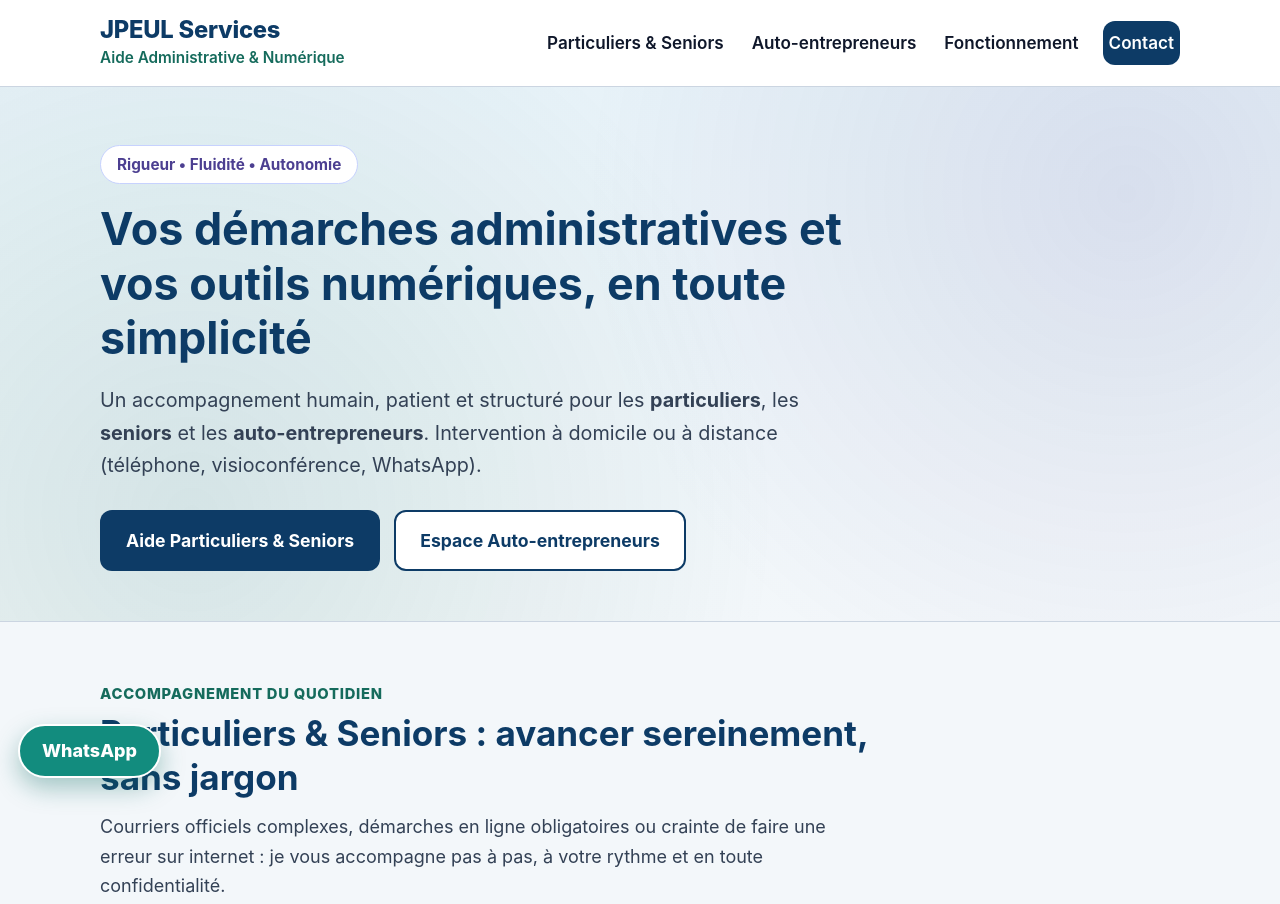
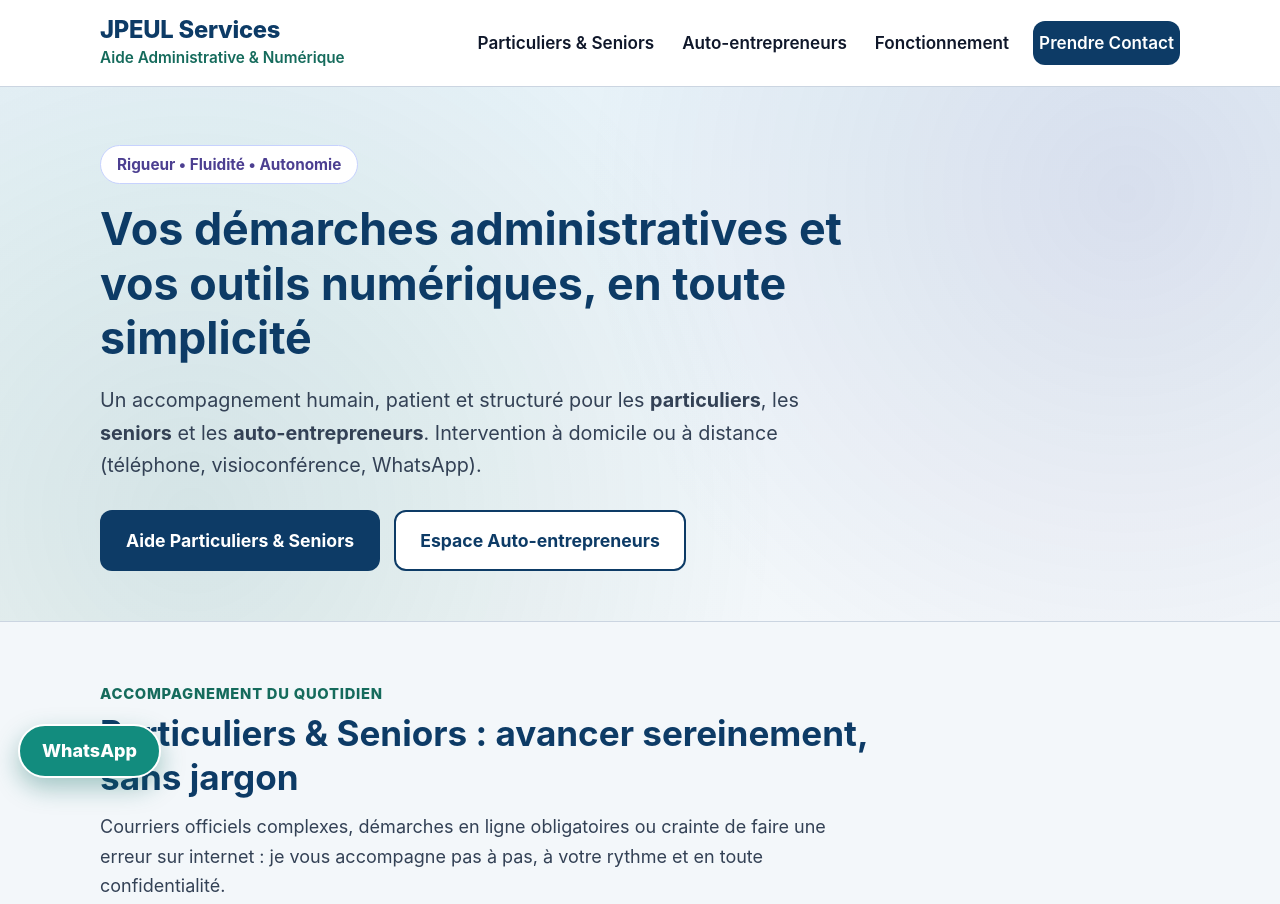
Before and after one commit to jpeul28-wq/jpeulservice-fr, a plain HTML site: page index.html in a window 1280 px wide. Shown: the top 904 px of the page. Drawn offline with Linux system fonts and the light colour scheme.

Commit message:
Update index.html

```diff
--- a/index.html
+++ b/index.html
@@ -746,7 +746,7 @@
           <li><a href="#particuliers-seniors">Particuliers &amp; Seniors</a></li>
           <li><a href="#auto-entrepreneurs">Auto-entrepreneurs</a></li>
           <li><a href="#fonctionnement">Fonctionnement</a></li>
-          <li><a href="#contact" class="btn btn-primary">Contact</a></li>
+          <li><a href="#contact" class="btn btn-primary">Prendre Contact</a></li>
           <li class="nav-whatsapp-item">
             <a
               href="https://wa.me/33744418090"
```
